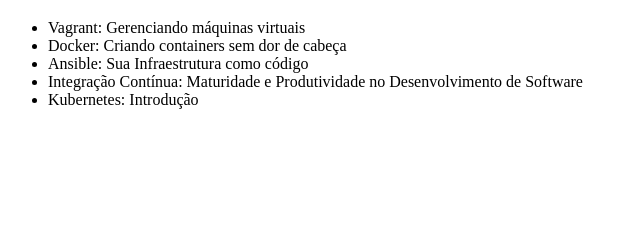
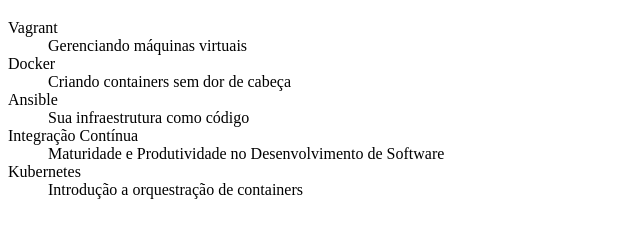
Before and after one commit to henriqcardoso/aula-git, a plain HTML site: page index.html in a window 1280 px wide. Shown: the part 61-298 px from the top of the page, without its empty margins (0-640 px from the left). Drawn offline with Linux system fonts and the light colour scheme.

Commit message:
Trocando UL por DL e Separando os títulos

```diff
--- a/index.html
+++ b/index.html
@@ -8,13 +8,22 @@
 <body>
     <h1>Cursos de DevOps</h1>
 
-    <ul>
-        <li>Vagrant: Gerenciando máquinas virtuais</li>
-        <li>Docker: Criando containers sem dor de cabeça</li>
-        <li>Ansible: Sua Infraestrutura como código</li>
-        <li>Integração Contínua: Maturidade e Produtividade no Desenvolvimento de Software</li>
-        <li>Kubernetes: Introdução</li>
+    <dl>
+        <dt>Vagrant</dt>
+        <dd>Gerenciando máquinas virtuais</dd>
 
-    </ul>
+        <dt>Docker</dt>
+        <dd>Criando containers sem dor de cabeça</dd>
+
+        <dt>Ansible</dt>
+        <dd>Sua infraestrutura como código</dd>
+
+        <dt>Integração Contínua</dt>
+        <dd>Maturidade e Produtividade no Desenvolvimento de Software</dd>
+
+        <dt>Kubernetes</dt>
+        <dd>Introdução a orquestração de containers</dd>
+
+    </dl>
 </body>
 </html>
```
